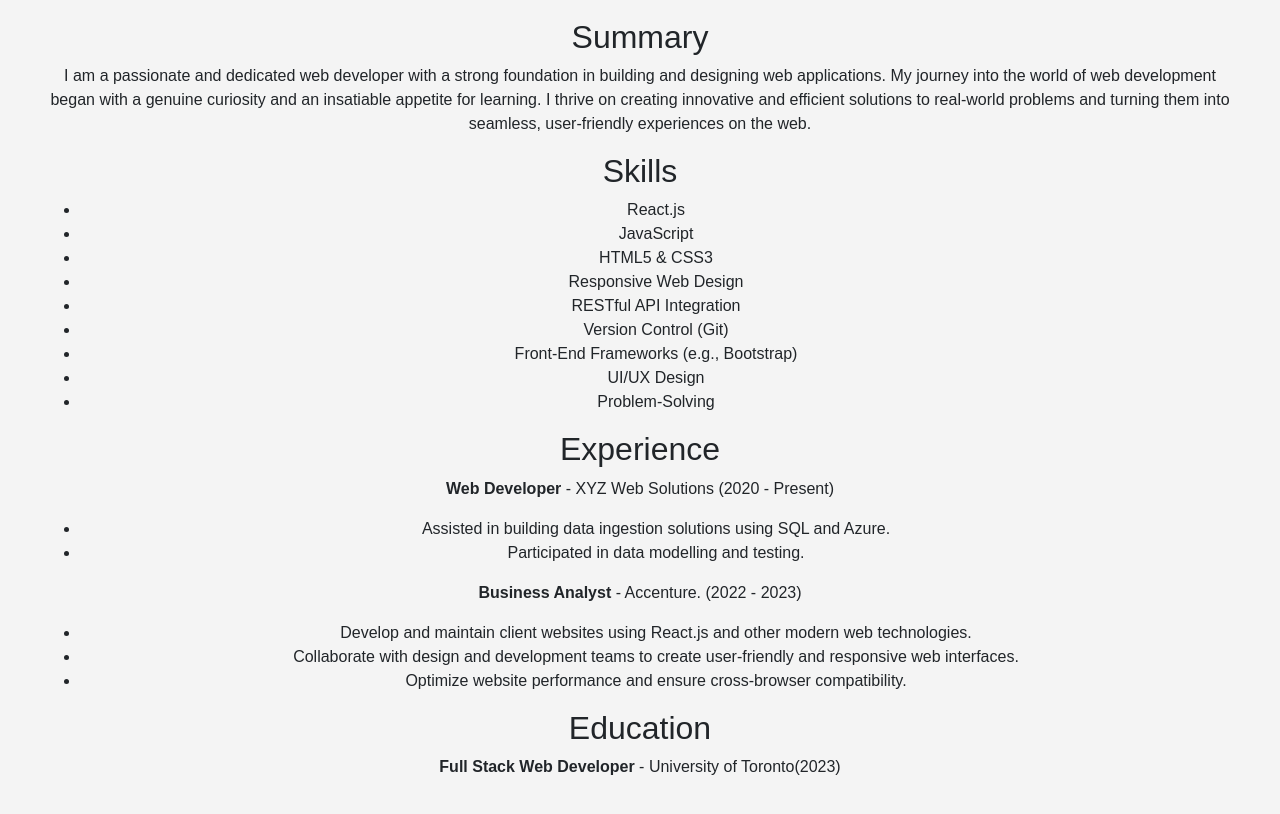
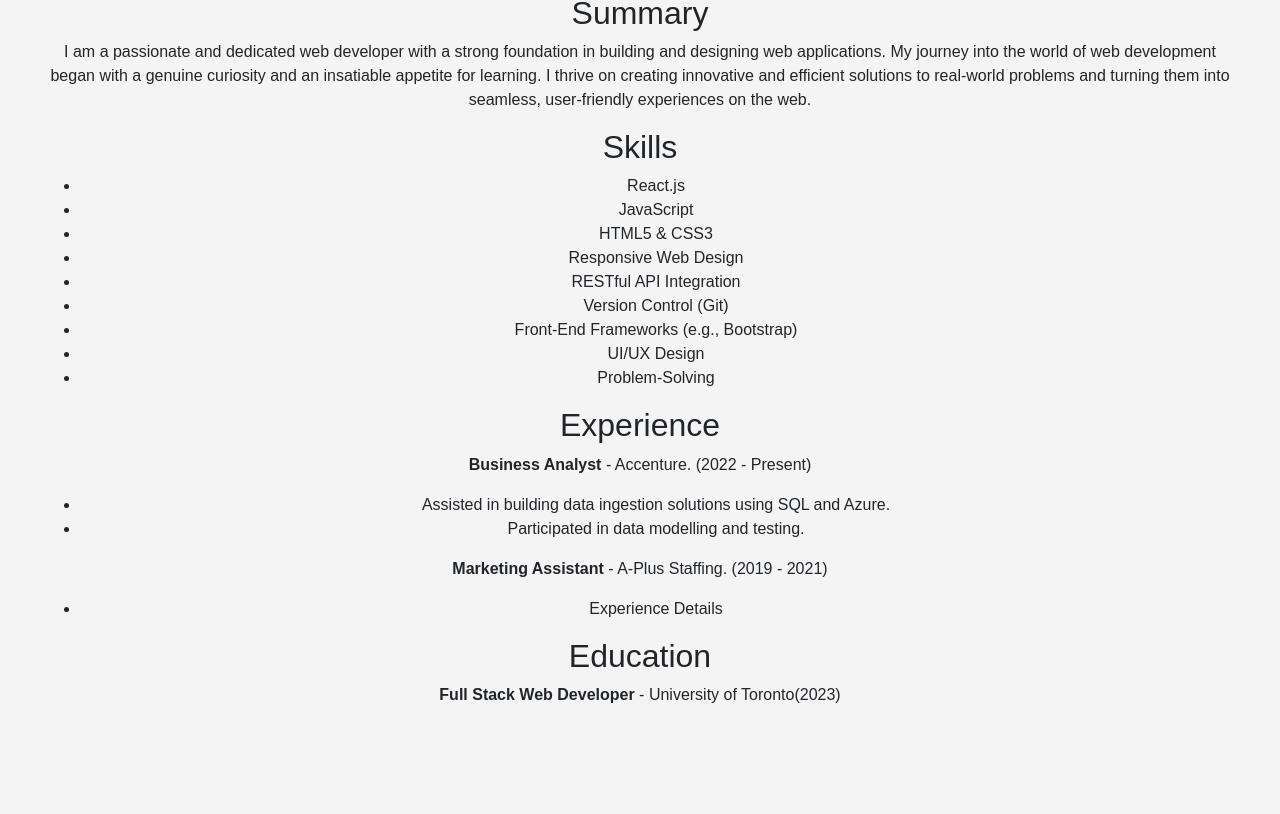
Before and after one commit to SarahNk1-Maker/SN-ReAct-Portfolio, a React (Vite) app: page /Resume in a window 1280 px wide. Shown: the part 394-1208 px from the top of the page. After the commit the page ends 1149 px from the top, so only its background shows below. Built offline with nearby package versions, Linux system fonts and the light colour scheme.

Commit message:
fixed the portfolio page

```diff
--- a/src/pages/Resume.jsx
+++ b/src/pages/Resume.jsx
@@ -11,7 +11,6 @@ export default function Resume() {
         <ul>
           <li>Email: SarahNaveed216@gmail.com</li>
           <li>Phone: (123) 456-7890</li>
-          <li>Website: www.johndoe.dev</li>
           <li>LinkedIn: www.linkedin.com/in/saarhNaveed</li>
           <li>GitHub: www.github.com/SarahNk1-maker</li>
         </ul>
@@ -42,7 +41,7 @@ export default function Resume() {
       <div className="experience">
         <h2>Experience</h2>
         <p>
-          <strong>Web Developer</strong> - XYZ Web Solutions (2020 - Present)
+          <strong>Business Analyst</strong> - Accenture. (2022 - Present)
         </p>
         <ul>
 
@@ -51,13 +50,10 @@ export default function Resume() {
         </ul>
 
         <p>
-          <strong>Business Analyst</strong> - Accenture. (2022 - 2023)
+          <strong>Marketing Assistant</strong> - A-Plus Staffing. (2019 - 2021)
         </p>
         <ul>
-        <li>Develop and maintain client websites using React.js and other modern web technologies.</li>
-          <li>Collaborate with design and development teams to create user-friendly and responsive web interfaces.</li>
-          <li>Optimize website performance and ensure cross-browser compatibility.</li>
-
+        <li>Experience Details</li>
         </ul>
       </div>
 
```
Also changed, not shown: Assets/Screenshot 2023-10-06 at 10.29.45 AM.png (deleted), Assets/Screenshot 2023-10-06 at 12.11.59 PM.png (deleted).
